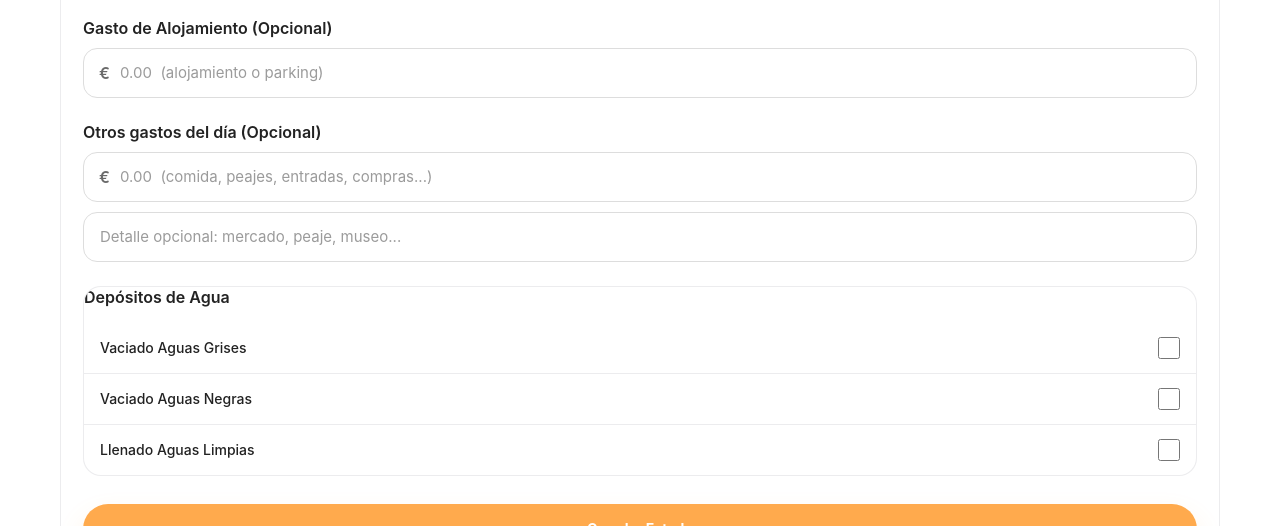
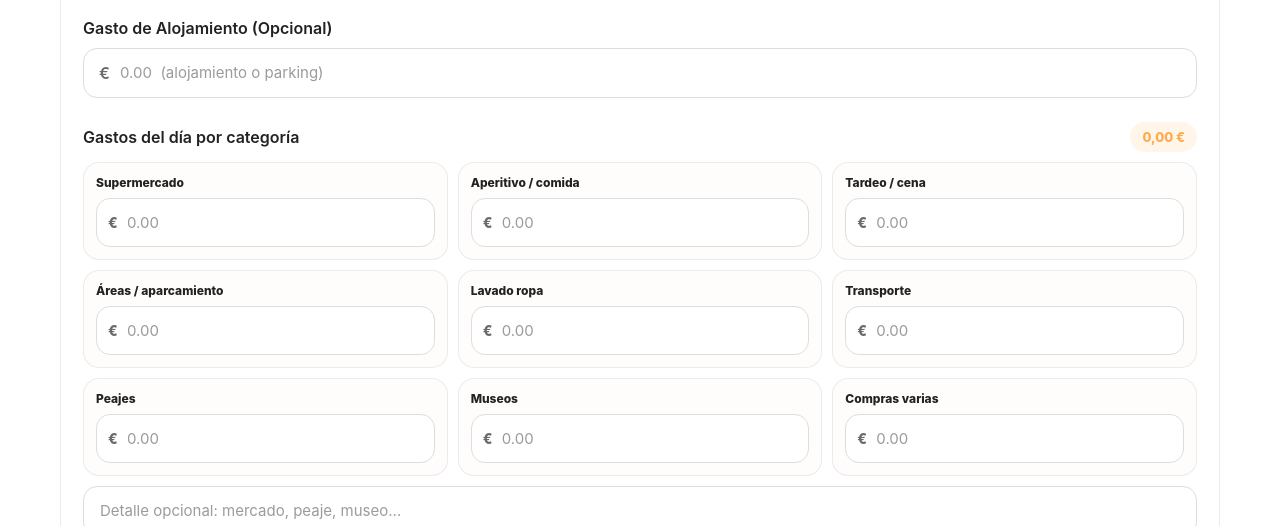
Before and after one commit to brei21/motorhome, a Next.js app: page /daily in a window 1280 px wide. Shown: the part 1060-1586 px from the top of the page. Built offline with nearby package versions, Linux system fonts and the light colour scheme; no server answers; the database is empty.

Commit message:
Add categorized daily expenses

```diff
--- a/src/app/(app)/current-trip/LiveTripConsole.tsx
+++ b/src/app/(app)/current-trip/LiveTripConsole.tsx
@@ -6,6 +6,7 @@ import { useMemo, useState } from 'react'
 import { CalendarDays, Euro, Flame, Fuel, Loader2, MapPin, Navigation, Plus, Wrench } from 'lucide-react'
 import { createDailyRecord } from '@/app/actions/daily-records'
 import { formatCoordinates, positionToStoredLocation, resolveMunicipality, saveStoredLocation, type StoredLocation } from '@/lib/client-location'
+import { DAILY_EXPENSE_CATEGORIES, type DailyExpenseCategoryKey } from '@/lib/expense-categories'
 import styles from './page.module.css'
 
 type QuickMode = 'stop' | 'note' | 'expense'
@@ -62,6 +63,7 @@ export function LiveTripConsole({ activeTripId, startLocation }: { activeTripId:
   const [place, setPlace] = useState('')
   const [note, setNote] = useState('')
   const [amount, setAmount] = useState('')
+  const [expenseCategory, setExpenseCategory] = useState<DailyExpenseCategoryKey>('supermarket')
   const [saving, setSaving] = useState(false)
   const [message, setMessage] = useState<string | null>(null)
   const [location, setLocation] = useState<LocationState>({
@@ -114,6 +116,8 @@ export function LiveTripConsole({ activeTripId, startLocation }: { activeTripId:
       const locationName = place.trim() || stored?.locality || (stored ? formatCoordinates(stored) : startLocation || null)
       const cleanNote = note.trim()
       const cleanAmount = amount ? parseFloat(amount) : null
+      const category = DAILY_EXPENSE_CATEGORIES.find((item) => item.key === expenseCategory)
+      const categoryLabel = category?.label ?? 'Gasto'
 
       await createDailyRecord({
         trip_id: activeTripId,
@@ -123,10 +127,11 @@ export function LiveTripConsole({ activeTripId, startLocation }: { activeTripId:
         longitude: stored?.longitude ?? null,
         location_name: locationName,
         notes: mode === 'expense'
-          ? cleanNote || 'Gasto rápido registrado desde Viaje en directo.'
+          ? cleanNote || `${categoryLabel} registrado desde Viaje en directo.`
           : cleanNote || (mode === 'stop' ? 'Parada rápida registrada desde Viaje en directo.' : null),
         daily_expenses: mode === 'expense' ? cleanAmount : null,
-        daily_expenses_notes: mode === 'expense' ? cleanNote || null : null,
+        daily_expenses_notes: mode === 'expense' ? `${categoryLabel}${cleanNote ? `: ${cleanNote}` : ''}` : null,
+        daily_expense_breakdown: mode === 'expense' && cleanAmount ? { [expenseCategory]: cleanAmount } : {},
         visited_places: mode === 'stop' && locationName ? [locationName] : [],
         stops: mode === 'stop' && locationName
           ? [{ type: 'visit', name: locationName, notes: cleanNote || null, latitude: stored?.latitude ?? null, longitude: stored?.longitude ?? null }]
@@ -188,10 +193,20 @@ export function LiveTripConsole({ activeTripId, startLocation }: { activeTripId:
             <input value={place} onChange={(event) => setPlace(event.target.value)} placeholder="Ej. Área AC de Llanes" disabled={!activeTripId || saving} />
           </label>
           {mode === 'expense' && (
-            <label>
-              <span>Importe</span>
-              <input type="number" min="0.01" step="0.01" value={amount} onChange={(event) => setAmount(event.target.value)} placeholder="0.00" disabled={!activeTripId || saving} />
-            </label>
+            <>
+              <label>
+                <span>Categoría</span>
+                <select value={expenseCategory} onChange={(event) => setExpenseCategory(event.target.value as DailyExpenseCategoryKey)} disabled={!activeTripId || saving}>
+                  {DAILY_EXPENSE_CATEGORIES.map((category) => (
+                    <option key={category.key} value={category.key}>{category.label}</option>
+                  ))}
+                </select>
+              </label>
+              <label>
+                <span>Importe</span>
+                <input type="number" min="0.01" step="0.01" value={amount} onChange={(event) => setAmount(event.target.value)} placeholder="0.00" disabled={!activeTripId || saving} />
+              </label>
+            </>
           )}
           <label className={styles.fullField}>
             <span>{copy.note}</span>
--- a/src/app/(app)/current-trip/page.module.css
+++ b/src/app/(app)/current-trip/page.module.css
@@ -236,7 +236,8 @@
 }
 
 .quickFields input,
-.quickFields textarea {
+.quickFields textarea,
+.quickFields select {
   width: 100%;
   border: 1px solid rgba(17, 24, 39, 0.1);
   border-radius: 16px;
--- a/src/app/(app)/daily/page.module.css
+++ b/src/app/(app)/daily/page.module.css
@@ -211,6 +211,64 @@
 
 .bentoInputError {
   border-color: #ef4444;
+}
+
+.expenseHeader {
+  display: flex;
+  align-items: center;
+  justify-content: space-between;
+  gap: 12px;
+}
+
+.expenseHeader span {
+  flex: 0 0 auto;
+  padding: 7px 12px;
+  border-radius: 999px;
+  background: rgba(255, 170, 77, 0.12);
+  color: var(--brand-orange);
+  font-size: 13px;
+  font-weight: 850;
+}
+
+.expenseGrid {
+  display: grid;
+  grid-template-columns: repeat(3, minmax(0, 1fr));
+  gap: 10px;
+}
+
+.expenseField {
+  display: grid;
+  gap: 8px;
+  padding: 12px;
+  border: 1px solid rgba(17, 24, 39, 0.08);
+  border-radius: 16px;
+  background: #fffdfb;
+}
+
+.expenseField > span {
+  color: var(--motor-text);
+  font-size: 12px;
+  font-weight: 800;
+}
+
+.expenseInputWrap {
+  position: relative;
+  display: flex;
+  align-items: center;
+}
+
+.expenseInputWrap > span {
+  position: absolute;
+  left: 12px;
+  z-index: 1;
+  color: var(--motor-text-secondary);
+  font-size: 14px;
+  font-weight: 800;
+}
+
+.expenseInputWrap input {
+  min-height: 42px;
+  padding-left: 30px;
 }
 
 .submitButton {
@@ -435,6 +493,10 @@
   .stopsList {
     grid-template-columns: 1fr;
   }
+
+  .expenseGrid {
+    grid-template-columns: repeat(2, minmax(0, 1fr));
+  }
 }
 
 @media (max-width: 720px) {
@@ -448,4 +510,13 @@
     align-items: flex-start;
     flex-direction: column;
   }
+
+  .expenseHeader {
+    align-items: flex-start;
+    flex-direction: column;
+  }
+
+  .expenseGrid {
+    grid-template-columns: 1fr;
+  }
 }
--- a/src/app/(app)/daily/page.tsx
+++ b/src/app/(app)/daily/page.tsx
@@ -6,6 +6,14 @@ import { Loader2, CheckCircle2, AlertCircle, Navigation, MapPin, Home, Plus, Tra
 import { formatCoordinates, formatStoredLocation, getStoredLocation, positionToStoredLocation, resolveMunicipality, saveStoredLocation, type StoredLocation } from '@/lib/client-location'
 import { ActionDialog } from '@/components/ui/action-dialog'
 import { RecordEditDialog, type RecordEditField } from '@/components/ui/record-edit-dialog'
+import {
+  DAILY_EXPENSE_CATEGORIES,
+  formatExpenseBreakdown,
+  normalizeExpenseBreakdown,
+  sumExpenseBreakdown,
+  type DailyExpenseBreakdown,
+  type DailyExpenseCategoryKey,
+} from '@/lib/expense-categories'
 import styles from './page.module.css'
 
 interface FieldErrors {
@@ -14,6 +22,36 @@ interface FieldErrors {
 }
 
 type StopDraft = DailyStop & { key: string }
+type ExpenseInputs = Record<DailyExpenseCategoryKey, string>
+
+function emptyExpenseInputs(): ExpenseInputs {
+  return DAILY_EXPENSE_CATEGORIES.reduce((acc, category) => {
+    acc[category.key] = ''
+    return acc
+  }, {} as ExpenseInputs)
+}
+
+function expenseInputsToBreakdown(inputs: ExpenseInputs): DailyExpenseBreakdown {
+  return DAILY_EXPENSE_CATEGORIES.reduce<DailyExpenseBreakdown>((acc, category) => {
+    const amount = Number.parseFloat(inputs[category.key])
+    if (Number.isFinite(amount) && amount > 0) {
+      acc[category.key] = amount
+    }
+    return acc
+  }, {})
+}
+
+function breakdownToExpenseInputs(value: unknown): ExpenseInputs {
+  const breakdown = normalizeExpenseBreakdown(value)
+  return DAILY_EXPENSE_CATEGORIES.reduce((acc, category) => {
+    acc[category.key] = breakdown[category.key] ? String(breakdown[category.key]) : ''
+    return acc
+  }, {} as ExpenseInputs)
+}
+
+function formatMoney(value: number) {
+  return value.toLocaleString('es-ES', { minimumFractionDigits: 2, maximumFractionDigits: 2 })
+}
 
 const baseStops = (): StopDraft[] => [
   { key: 'start', type: 'start', name: '', notes: '' },
@@ -57,7 +95,7 @@ export default function DailyPage() {
   const [visitedPlaces, setVisitedPlaces] = useState('')
   const [stops, setStops] = useState<StopDraft[]>(baseStops)
   const [accommodationCost, setAccommodationCost] = useState('')
-  const [dailyExpenses, setDailyExpenses] = useState('')
+  const [dailyExpenseInputs, setDailyExpenseInputs] = useState<ExpenseInputs>(emptyExpenseInputs)
   const [dailyExpensesNotes, setDailyExpensesNotes] = useState('')
   const [greyWater, setGreyWater] = useState(false)
   const [blackWater, setBlackWater] = useState(false)
@@ -67,22 +105,24 @@ export default function DailyPage() {
   const [selectedTags, setSelectedTags] = useState<string[]>([])
   const [searchQuery, setSearchQuery] = useState('')
   const [cachedLocation, setCachedLocation] = useState<StoredLocation | null>(null)
-  const [editingRecord, setEditingRecord] = useState<{
+  const [editingRecord, setEditingRecord] = useState<({
     id: string
     date: string
     status: DailyRecordStatus
     location_name: string
     notes: string
     accommodation_cost: string
-    daily_expenses: string
     daily_expenses_notes: string
     visited_places: string
     tags: string
     grey_water_emptied: boolean
     black_water_emptied: boolean
     fresh_water_filled: boolean
-  } | null>(null)
+  } & Record<string, string | boolean>) | null>(null)
   const [deletingRecordId, setDeletingRecordId] = useState<string | null>(null)
+
+  const dailyExpenseBreakdown = expenseInputsToBreakdown(dailyExpenseInputs)
+  const dailyExpensesTotal = sumExpenseBreakdown(dailyExpenseBreakdown)
 
   const updateStop = (key: string, patch: Partial<DailyStop>) => {
     setStops((current) => current.map((stop) => stop.key === key ? { ...stop, ...patch } : stop))
@@ -126,14 +166,15 @@ export default function DailyPage() {
     return undefined
   }
 
+  const updateDailyExpense = (key: DailyExpenseCategoryKey, value: string) => {
+    setDailyExpenseInputs((current) => ({ ...current, [key]: value }))
+    const err = validateField('dailyExpenses', value)
+    setErrors(prev => ({ ...prev, dailyExpenses: err }))
+  }
+
   const handleInputChange = (field: string, value: string) => {
     if (field === 'accommodationCost') {
       setAccommodationCost(value)
-      const err = validateField(field, value)
-      setErrors(prev => ({ ...prev, [field]: err }))
-    }
-    if (field === 'dailyExpenses') {
-      setDailyExpenses(value)
       const err = validateField(field, value)
       setErrors(prev => ({ ...prev, [field]: err }))
     }
@@ -143,7 +184,7 @@ export default function DailyPage() {
     setTouched(prev => ({ ...prev, [field]: true }))
     const err = validateField(
       field,
-      field === 'accommodationCost' ? accommodationCost : field === 'dailyExpenses' ? dailyExpenses : ''
+      field === 'accommodationCost' ? accommodationCost : field === 'dailyExpenses' ? String(dailyExpensesTotal || '') : ''
     )
     if (err) {
       setErrors(prev => ({ ...prev, [field]: err }))
@@ -156,7 +197,7 @@ export default function DailyPage() {
     setGpsMessage(null)
 
     const costError = validateField('accommodationCost', accommodationCost)
-    const dailyExpensesError = validateField('dailyExpenses', dailyExpenses)
+    const dailyExpensesError = validateField('dailyExpenses', String(dailyExpensesTotal || ''))
     if (costError || dailyExpensesError) {
       setErrors({ accommodationCost: costError, dailyExpenses: dailyExpensesError })
       setTouched({ accommodationCost: true, dailyExpenses: true })
@@ -228,8 +269,9 @@ export default function DailyPage() {
         location_name: resolvedLocationName,
         notes: notes || null,
         accommodation_cost: accommodationCost ? parseFloat(accommodationCost) : null,
-        daily_expenses: dailyExpenses ? parseFloat(dailyExpenses) : null,
+        daily_expenses: dailyExpensesTotal > 0 ? dailyExpensesTotal : null,
         daily_expenses_notes: dailyExpensesNotes || null,
+        daily_expense_breakdown: dailyExpenseBreakdown,
         visited_places: fallbackVisitedPlaces.length ? fallbackVisitedPlaces : normalizedStops.map((stop) => stop.name),
         stops: normalizedStops,
         grey_water_emptied: greyWater,
@@ -245,7 +287,7 @@ export default function DailyPage() {
       setVisitedPlaces('')
       setStops(baseStops())
       setAccommodationCost('')
-      setDailyExpenses('')
+      setDailyExpenseInputs(emptyExpenseInputs())
       setDailyExpensesNotes('')
       setGreyWater(false)
       setBlackWater(false)
@@ -289,6 +331,10 @@ export default function DailyPage() {
       record.location_name,
       record.notes,
       record.daily_expenses_notes,
+      ...formatExpenseBreakdown(normalizeExpenseBreakdown(record.daily_expense_breakdown)).flatMap((expense) => [
+        expense.label,
+        String(expense.amount),
+      ]),
       ...(record.visited_places ?? []),
       ...(record.stops ?? []).flatMap((stop) => [stop.name, stop.notes]),
       ...(record.tags ?? []),
@@ -313,7 +359,14 @@ export default function DailyPage() {
     { name: 'location_name', label: 'Municipio o ubicación', placeholder: 'Girona, Área AC...', fullWidth: true },
     { name: 'notes', label: 'Bitácora', type: 'textarea', placeholder: 'Notas del día', fullWidth: true },
     { name: 'accommodation_cost', label: 'Alojamiento', type: 'number', step: '0.01', min: '0', placeholder: '18.00' },
-    { name: 'daily_expenses', label: 'Otros gastos', type: 'number', step: '0.01', min: '0', placeholder: '42.50' },
+    ...DAILY_EXPENSE_CATEGORIES.map((category): RecordEditField => ({
+      name: `expense_${category.key}`,
+      label: category.label,
+      type: 'number',
+      step: '0.01',
+      min: '0',
+      placeholder: '0.00',
+    })),
     { name: 'daily_expenses_notes', label: 'Detalle de gastos', placeholder: 'Peaje, compra, entrada...', fullWidth: true },
     { name: 'visited_places', label: 'Lugares visitados', placeholder: 'Lugar A, Lugar B', fullWidth: true },
     { name: 'tags', label: 'Etiquetas', placeholder: 'naturaleza, recomendado', fullWidth: true },
@@ -325,6 +378,14 @@ export default function DailyPage() {
   async function updateDailyRecord() {
     if (!editingRecord) return
     const splitList = (value: string) => value.split(',').map((item) => item.trim()).filter(Boolean)
+    const editedBreakdown = DAILY_EXPENSE_CATEGORIES.reduce<DailyExpenseBreakdown>((acc, category) => {
+      const amount = Number.parseFloat(String(editingRecord[`expense_${category.key}`] ?? ''))
+      if (Number.isFinite(amount) && amount > 0) {
+        acc[category.key] = amount
+      }
+      return acc
+    }, {})
+    const editedExpensesTotal = sumExpenseBreakdown(editedBreakdown)
     const response = await fetch('/api/records', {
       method: 'PATCH',
       headers: { 'Content-Type': 'application/json' },
@@ -337,8 +398,9 @@ export default function DailyPage() {
           location_name: editingRecord.location_name || null,
           notes: editingRecord.notes || null,
           accommodation_cost: editingRecord.accommodation_cost ? parseFloat(editingRecord.accommodation_cost) : null,
-          daily_expenses: editingRecord.daily_expenses ? parseFloat(editingRecord.daily_expenses) : null,
+          daily_expenses: editedExpensesTotal > 0 ? editedExpensesTotal : null,
           daily_expenses_notes: editingRecord.daily_expenses_notes || null,
+          daily_expense_breakdown: editedBreakdown,
           visited_places: splitList(editingRecord.visited_places),
           tags: splitList(editingRecord.tags),
           grey_water_emptied: editingRecord.grey_water_emptied,
@@ -592,21 +654,30 @@ export default function DailyPage() {
             </div>
 
             <div className={styles.inputGroup}>
-              <label className="text-headline">Otros gastos del día (Opcional)</label>
-              <div style={{ position: 'relative', display: 'flex', alignItems: 'center' }}>
-                <span style={{ position: 'absolute', left: 16, fontSize: 16, color: hasError('dailyExpenses') ? 'var(--accent-red)' : 'var(--text-secondary)', zIndex: 2, fontWeight: 600 }}>€</span>
+              <div className={styles.expenseHeader}>
+                <label className="text-headline">Gastos del día por categoría</label>
+                <span>{formatMoney(dailyExpensesTotal)} €</span>
+              </div>
+              <div className={styles.expenseGrid}>
+                {DAILY_EXPENSE_CATEGORIES.map((category) => (
+                  <label key={category.key} className={styles.expenseField}>
+                    <span>{category.label}</span>
+                    <div className={styles.expenseInputWrap}>
+                      <span>€</span>
                       <input
                         type="number"
                         min="0"
                         step="0.01"
                         className={`${styles.bentoInput} ${hasError('dailyExpenses') ? styles.bentoInputError : ''}`}
-                  placeholder="0.00  (comida, peajes, entradas, compras...)"
-                  value={dailyExpenses}
-                  onChange={(e) => handleInputChange('dailyExpenses', e.target.value)}
+                        placeholder="0.00"
+                        value={dailyExpenseInputs[category.key]}
+                        onChange={(e) => updateDailyExpense(category.key, e.target.value)}
                         onBlur={() => handleInputBlur('dailyExpenses')}
                         disabled={loading}
-                  style={{ paddingLeft: 36 }}
                       />
+                    </div>
+                  </label>
+                ))}
               </div>
               <input
                 type="text"
@@ -739,8 +810,12 @@ export default function DailyPage() {
                   {(item.accommodation_cost || item.daily_expenses) && (
                     <span className={styles.recordNote}>
                       Gastos: {[
-                        item.accommodation_cost ? `alojamiento ${Number(item.accommodation_cost).toLocaleString('es-ES', { minimumFractionDigits: 2 })} €` : null,
-                        item.daily_expenses ? `día ${Number(item.daily_expenses).toLocaleString('es-ES', { minimumFractionDigits: 2 })} €` : null,
+                        item.accommodation_cost ? `alojamiento ${formatMoney(Number(item.accommodation_cost))} €` : null,
+                        ...formatExpenseBreakdown(normalizeExpenseBreakdown(item.daily_expense_breakdown))
+                          .map((expense) => `${expense.label.toLowerCase()} ${formatMoney(expense.amount)} €`),
+                        !formatExpenseBreakdown(normalizeExpenseBreakdown(item.daily_expense_breakdown)).length && item.daily_expenses
+                          ? `día ${formatMoney(Number(item.daily_expenses))} €`
+                          : null,
                       ].filter(Boolean).join(' · ')}
                     </span>
                   )}
@@ -759,13 +834,18 @@ export default function DailyPage() {
                         location_name: item.location_name ?? '',
                         notes: item.notes ?? '',
                         accommodation_cost: item.accommodation_cost ? String(item.accommodation_cost) : '',
-                        daily_expenses: item.daily_expenses ? String(item.daily_expenses) : '',
                         daily_expenses_notes: item.daily_expenses_notes ?? '',
                         visited_places: item.visited_places?.join(', ') ?? '',
                         tags: item.tags?.join(', ') ?? '',
                         grey_water_emptied: item.grey_water_emptied,
                         black_water_emptied: item.black_water_emptied,
                         fresh_water_filled: item.fresh_water_filled,
+                        ...Object.fromEntries(
+                          DAILY_EXPENSE_CATEGORIES.map((category) => [
+                            `expense_${category.key}`,
+                            breakdownToExpenseInputs(item.daily_expense_breakdown)[category.key],
+                          ])
+                        ),
                       })}
                     >
                       Editar
--- a/src/app/(app)/trips/[id]/page.tsx
+++ b/src/app/(app)/trips/[id]/page.tsx
@@ -2,6 +2,7 @@ import Link from 'next/link'
 import { notFound } from 'next/navigation'
 import { CalendarDays, CircleDot, Flame, Fuel, MapPin, Navigation, Wrench } from 'lucide-react'
 import { getTripDetail } from '@/app/actions/trips'
+import { formatExpenseBreakdown, normalizeExpenseBreakdown } from '@/lib/expense-categories'
 import styles from './page.module.css'
 
 export const revalidate = 0
@@ -37,6 +38,11 @@ export default async function TripDetailPage({ params }: { params: Promise<{ id:
         item.notes || item.status,
         item.stops?.length ? item.stops.map((stop) => `${stop.name}`).join(' → ') : null,
         item.visited_places?.length ? `Visitado: ${item.visited_places.join(', ')}` : null,
+        formatExpenseBreakdown(normalizeExpenseBreakdown(item.daily_expense_breakdown)).length
+          ? `Gastos: ${formatExpenseBreakdown(normalizeExpenseBreakdown(item.daily_expense_breakdown))
+            .map((expense) => `${expense.label} ${formatMoney(expense.amount)}`)
+            .join(' · ')}`
+          : null,
       ].filter(Boolean).join(' · '),
     })),
     ...(trip.fuel_logs ?? []).map((item) => ({
--- a/src/app/actions/trips.ts
+++ b/src/app/actions/trips.ts
@@ -5,6 +5,7 @@ import { query } from '@/lib/db'
 import type { DailyRecord, DailyRecordStatus, DailyStop } from '@/app/actions/daily-records'
 import type { LpgRecord } from '@/app/actions/lpg-records'
 import { writeAuditLog } from '@/app/actions/audit'
+import { normalizeExpenseBreakdown, type DailyExpenseBreakdown } from '@/lib/expense-categories'
 
 export interface TripDailyRecord {
   id: string
@@ -18,6 +19,7 @@ export interface TripDailyRecord {
   accommodation_cost: number | null
   daily_expenses: number | null
   daily_expenses_notes: string | null
+  daily_expense_breakdown: DailyExpenseBreakdown
   visited_places: string[]
   stops: DailyStop[]
   grey_water_emptied: boolean
@@ -182,6 +184,7 @@ export async function listTrips(limit = 20) {
       ...row,
       accommodation_cost: row.accommodation_cost !== null ? Number(row.accommodation_cost) : null,
       daily_expenses: row.daily_expenses !== null ? Number(row.daily_expenses) : null,
+      daily_expense_breakdown: normalizeExpenseBreakdown(row.daily_expense_breakdown ?? {}),
       visited_places: row.visited_places ?? [],
       stops: row.stops ?? [],
     })
@@ -236,6 +239,7 @@ export async function getTripDetail(id: string) {
       created_at: toIsoString(row.created_at),
       accommodation_cost: row.accommodation_cost !== null ? Number(row.accommodation_cost) : null,
       daily_expenses: row.daily_expenses !== null ? Number(row.daily_expenses) : null,
+      daily_expense_breakdown: normalizeExpenseBreakdown(row.daily_expense_breakdown ?? {}),
       visited_places: row.visited_places ?? [],
       stops: row.stops ?? [],
     })),
--- a/src/app/api/search/route.ts
+++ b/src/app/api/search/route.ts
@@ -38,6 +38,7 @@ export async function GET(request: Request) {
            OR array_to_string(visited_places, ' ') ILIKE $1
            OR array_to_string(tags, ' ') ILIKE $1
            OR stops::text ILIKE $1
+           OR daily_expense_breakdown::text ILIKE $1
 
         UNION ALL
 
--- /dev/null
+++ b/src/lib/expense-categories.ts
@@ -0,0 +1,34 @@
+export const DAILY_EXPENSE_CATEGORIES = [
+  { key: 'supermarket', label: 'Supermercado' },
+  { key: 'aperitif_meal', label: 'Aperitivo / comida' },
+  { key: 'evening_dinner', label: 'Tardeo / cena' },
+  { key: 'areas_parking', label: 'Áreas / aparcamiento' },
+  { key: 'laundry', label: 'Lavado ropa' },
+  { key: 'transport', label: 'Transporte' },
+  { key: 'tolls', label: 'Peajes' },
+  { key: 'museums', label: 'Museos' },
+  { key: 'misc_shopping', label: 'Compras varias' },
+] as const
+
+export type DailyExpenseCategoryKey = typeof DAILY_EXPENSE_CATEGORIES[number]['key']
+export type DailyExpenseBreakdown = Partial<Record<DailyExpenseCategoryKey, number>>
+
+export function normalizeExpenseBreakdown(value: unknown): DailyExpenseBreakdown {
+  if (!value || typeof value !== 'object' || Array.isArray(value)) return {}
+  const raw = value as Record<string, unknown>
+  return DAILY_EXPENSE_CATEGORIES.reduce<DailyExpenseBreakdown>((acc, category) => {
+    const amount = Number(raw[category.key])
+    if (Number.isFinite(amount) && amount > 0) acc[category.key] = amount
+    return acc
+  }, {})
+}
+
+export function sumExpenseBreakdown(value: DailyExpenseBreakdown) {
+  return DAILY_EXPENSE_CATEGORIES.reduce((sum, category) => sum + (Number(value[category.key]) || 0), 0)
+}
+
+export function formatExpenseBreakdown(value: DailyExpenseBreakdown) {
+  return DAILY_EXPENSE_CATEGORIES
+    .map((category) => ({ label: category.label, amount: Number(value[category.key]) || 0 }))
+    .filter((item) => item.amount > 0)
+}
```
Also changed, not shown: src/app/actions/daily-records.ts (+7 -2 lines), src/app/actions/records.ts (+19 -2 lines), 1 other file (tests, documents, lock files or other folders). Lines whose indentation alone changed are shown as unchanged.
